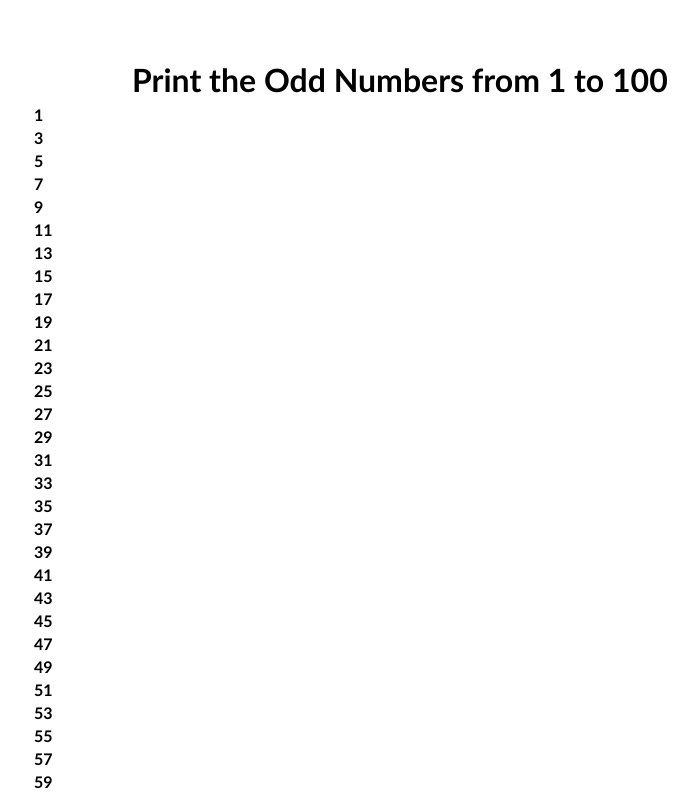
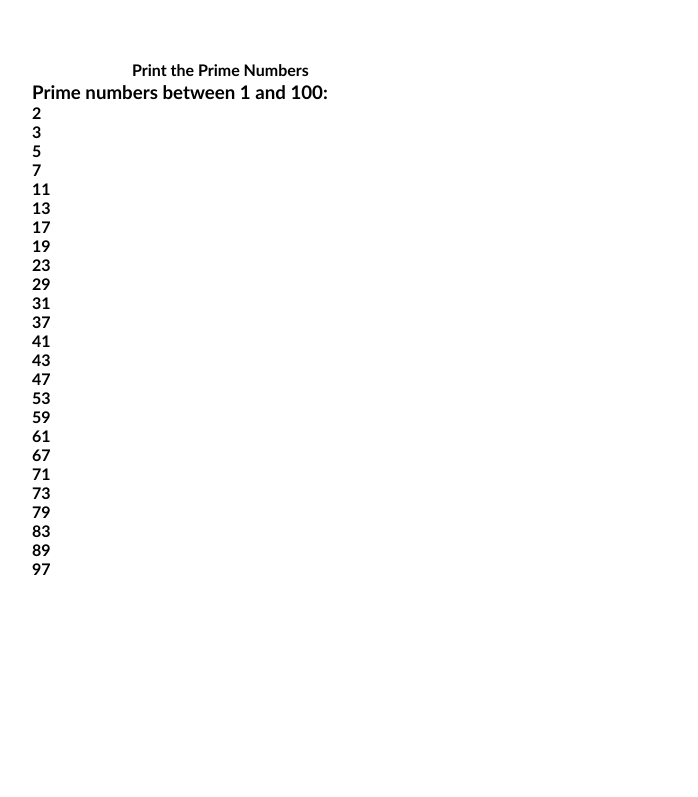
Before and after one commit to selvakumar2805/Numbers, a plain HTML site: page index.html in a window 1280 px wide. Shown: the top 797 px of the page, without its empty margins (18-716 px from the left). Drawn offline with Linux system fonts and the light colour scheme.

Commit message:
Add files via upload

```diff
--- a/index.html
+++ b/index.html
@@ -3,24 +3,29 @@
 <head>
     <meta charset="UTF-8">
     <meta name="viewport" content="width=device-width, initial-scale=1.0">
-    <title>Numbers</title>
+    <title>Prime Numbers</title>
     <link rel="stylesheet" href="style.css">
 </head>
 <body>
-    <h1 class="heading">Print the Odd Numbers from 1 to 100 </h1>
-
+    <h4 class="heading">Print the Prime Numbers</h4>
 
     <script>
 
-        document.write("<table class='table table-bordered'>")
-        for(let i=0;i<=100;i++){
-           document.write("<tr>")
-            if(i % 2 !=0) {
-                document.write("<td>"+i+"</td");
+        var num = 100;
+        document.write("<h3>Prime numbers between 1 and " + num + ":</h3>")
+        for (let i=2; i<=num; i++) {
+            flag = true;
+            for (let j=2; j<=i-1; j++) {
+                if (i % j == 0) {
+                    flag = false;
+                    break;
+                }
             }
-            document.write("</tr>")
+            if (flag) {
+                document.write(i + "<br>")
+            }
         }
-        document.write("</table>")
+
     </script>
 
 </body>
```
